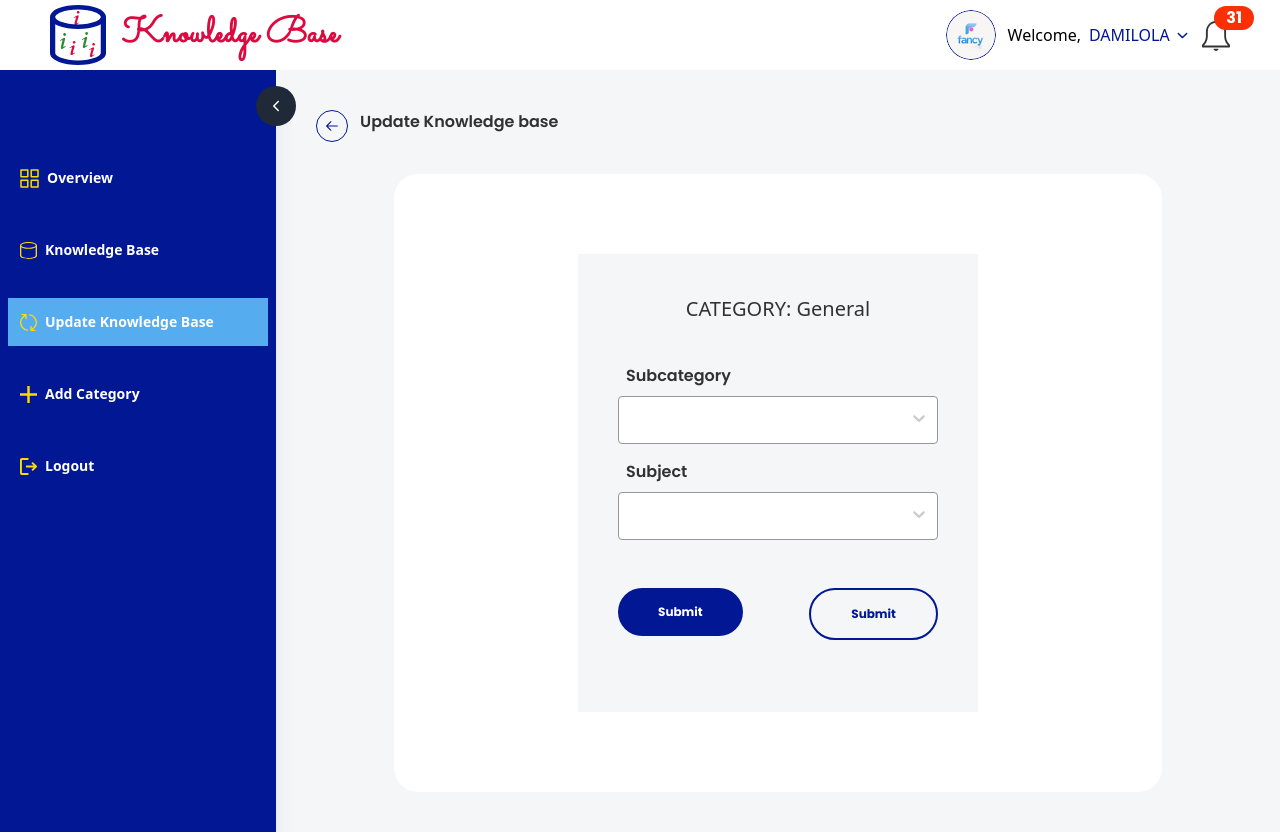
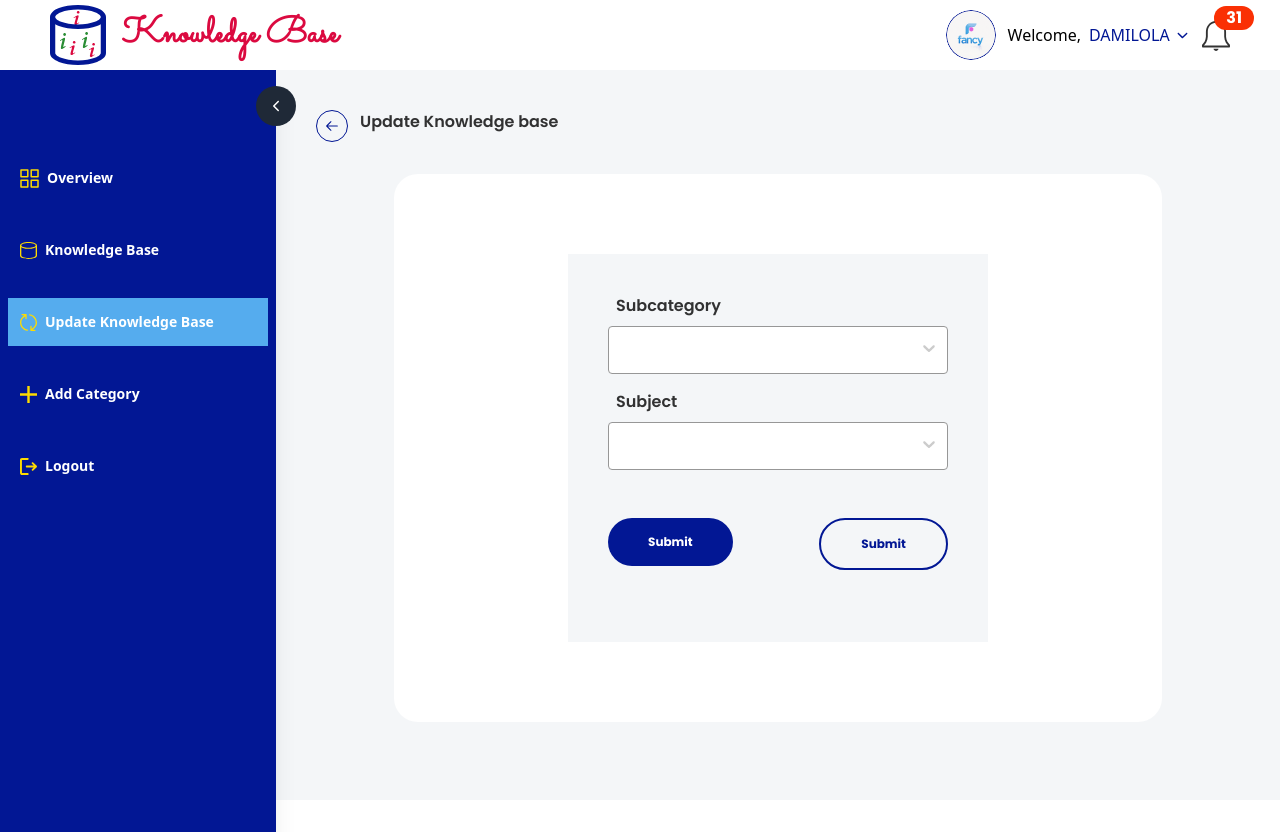
Before and after one commit to olamide203/customer-support-system, a React (Vite) app: page /update-knowledge-base in a window 1280 px wide. After the commit the page ends 800 px from the top, so only its background shows below. Built offline with nearby package versions, Linux system fonts and the light colour scheme.

Commit message:
feat: complete kowledge base page

```diff
--- a/src/routes/general/update-knowledge-base.tsx
+++ b/src/routes/general/update-knowledge-base.tsx
@@ -33,10 +33,7 @@ const UpdateKnowledgeBase = () => {
                 </h1>
             </div>
             <div className="grid bg-white max-w-screen-md rounded-3xl p-4 sm:py-[80px] mx-auto w-full">
-                <div className="flex bg-white sm:bg-neutral-200 items-center justify-center flex-col gap-10 w-full sm:w-[400px] mx-auto p-2 sm:p-10">
-                    <h2 className="poppins font-medium text-neutral-900/80 text-[20px]">
-                        CATEGORY: General
-                    </h2>
+                <div className="flex bg-white sm:bg-neutral-200 items-center justify-center flex-col gap-10 w-full sm:w-[420px] mx-auto p-2 sm:p-10">
                     <Form className="w-full grid gap-4">
                         <SelectInput
                             name="subcategory"
--- a/src/routes/root.tsx
+++ b/src/routes/root.tsx
@@ -5,8 +5,8 @@ import Sidebar from '../components/Sidebar/Index';
 import useMediaQuery from '../hooks/useMediaquery';
 
 function Root() {
-    const [sidebarExpanded, setSidebarExpanded] = useState(true);
     const isMobile = useMediaQuery('(max-width: 768px)');
+    const [sidebarExpanded, setSidebarExpanded] = useState(!isMobile);
 
     useEffect(() => {
         if (isMobile) {
```
